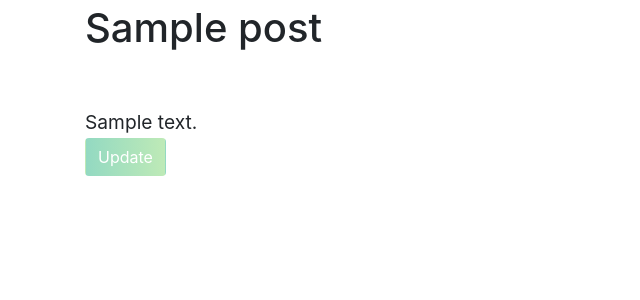
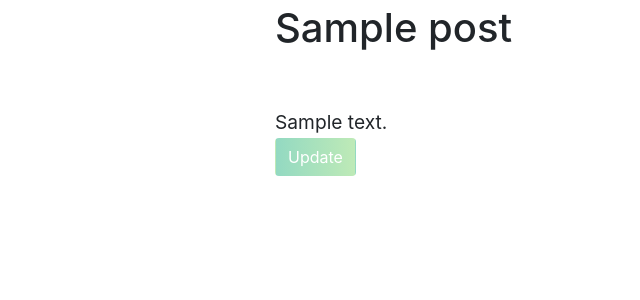
Before and after one commit to BrianMwevi/writer, a Django app: template writersapp/templates/writersapp/post_update.html in a window 1280 px wide. Shown: the part 76-376 px from the top of the page, without its empty margins (0-640 px from the left). Run offline with Django 3.2, Linux system fonts and the light colour scheme; the template is opened without the code that fills it: most values are stand-ins (such as "Sample title", 1, 10 or a date in 2020); some libraries are stand-ins or nearby versions.

Commit message:
Added text-justify

```diff
--- a/accounts/views.py
+++ b/accounts/views.py
@@ -18,7 +18,7 @@ class SignUpView(CreateView):
 
 def register(request):
 	if request.user.is_active:
-		return HttpResponseRedirect(reverse_lazy("home"))
+		return HttpResponseRedirect("home")
 	login_form = LoginForm()
 	signup_form = SignupForm()
 	is_user = True
--- a/writersapp/templates/writersapp/post_create.html
+++ b/writersapp/templates/writersapp/post_create.html
@@ -4,12 +4,12 @@
 	<div class="container temp-margin">
 
 		<div class="row">
-			<div class="col-sm-10 mx-auto">
+			<div class="col-sm-8 mx-auto">
 
 				<form action="{% url 'writersapp:post_create' %}"  method="POST"> {% csrf_token %}
 					<div class="form-group">
 						<h1><textarea name="title" cols="30" class="title_form form_create pb-5 editable  medium-editor-textarea" data-placeholder="Title" rows="10" autofocus="" required=""></textarea></h1>
-						<textarea name="detail" cols="30" class="detail-form form_create editable  medium-editor-textarea" rows="10" placeholder="Type your text" required=""></textarea>
+						<textarea name="detail" cols="30" class="detail-form form_create editable text-justify  medium-editor-textarea" rows="10" placeholder="Type your text" required=""></textarea>
 					</div>
 					<button class="btn btn-custom" type="submit">Test</button>
 				</form>
--- a/writersapp/templates/writersapp/post_detail.html
+++ b/writersapp/templates/writersapp/post_detail.html
@@ -10,14 +10,14 @@
 				<div class="form_create">
 					<h1><textarea data-disable-toolbar="true" class="editable" data-disable-editing="false">{{ post.title}} </textarea></h1>
 					<!-- <input name="detail" class="detail-form form_create" placeholder="Type your text" value="{{ post.detail }} sd;lfjsd;flsdjfs;ld"> -->
-					<textarea name="detail" data-disable-toolbar="true" cols="30" class="detail-form form_create editable" rows="10" placeholder="Type your text" data-disable-editing="false">{{ post.detail }}</textarea>
+					<textarea name="detail" data-disable-toolbar="true" cols="30" class="detail-form text-justify form_create editable" rows="10" placeholder="Type your text" data-disable-editing="false">{{ post.detail }}</textarea>
 				</div>
 
 				{% elif post.author == user %}
 				<form action="{% url 'writersapp:post_publish' pk=post.pk %}" method="POST">{% csrf_token %}
 					<div class="form-group">
 						<h1><textarea name="title" cols="30" class="title_form form_create pb-5 editable" data-placeholder="Title" rows="10" autofocus="">{{ post.title }}</textarea></h1>
-						<textarea name="detail" cols="30" class="detail-form form_create editable" rows="10" placeholder="Type your text">{{ post.detail }}</textarea>
+						<textarea name="detail" cols="30" class=" text-justify detail-form form_create editable" rows="10" placeholder="Type your text">{{ post.detail }}</textarea>
 					</div>
 					<button class="btn btn-custom" type="submit">Publish</button>
 				</form>
--- a/writersapp/templates/writersapp/post_update.html
+++ b/writersapp/templates/writersapp/post_update.html
@@ -3,11 +3,11 @@
 <section class="temp-margin">
 	<div class="container">
 		<div class="row">
-			<div class="col-sm-12">
+			<div class="col-sm-8 mx-auto">
 				<form action="{% url 'writersapp:post_update' pk=post.pk %}" method="POST">{% csrf_token %}
 					<div class="form-group">
 						<h1><textarea name="title" cols="30" class="title_form form_create pb-5 editable  medium-editor-textarea" data-placeholder="Title" rows="10" autofocus="">{{ post.title }}</textarea></h1>
-						<textarea name="detail" cols="30" class="detail-form form_create editable  medium-editor-textarea" rows="10" placeholder="Type your text">{{ post.detail }}</textarea>
+						<textarea name="detail" cols="30" class="detail-form text-justify form_create editable  medium-editor-textarea" rows="10" placeholder="Type your text">{{ post.detail }}</textarea>
 						<button class="btn btn-custom" type="submit">Update</button>
 					</div>
 				</form>
```
